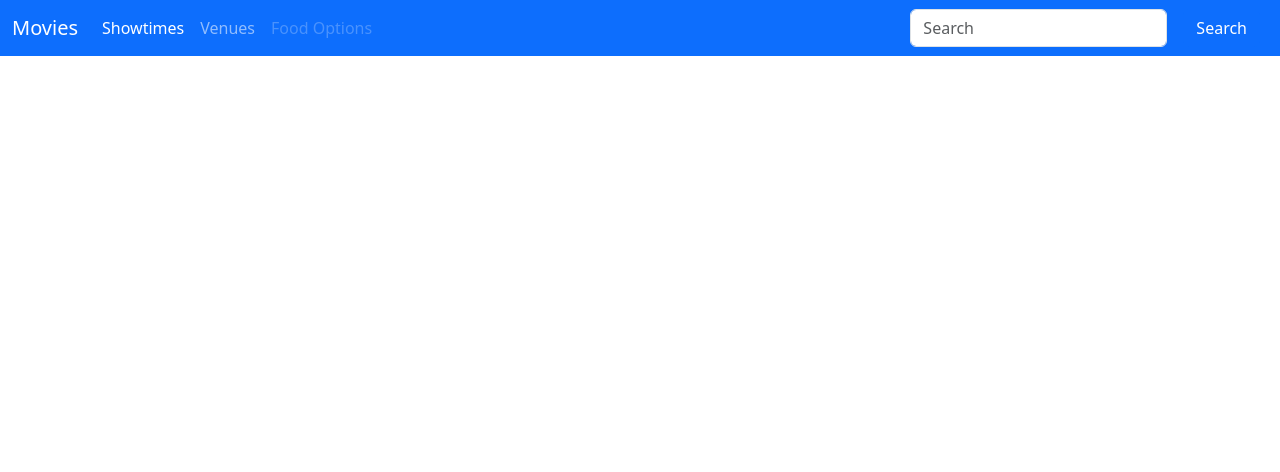
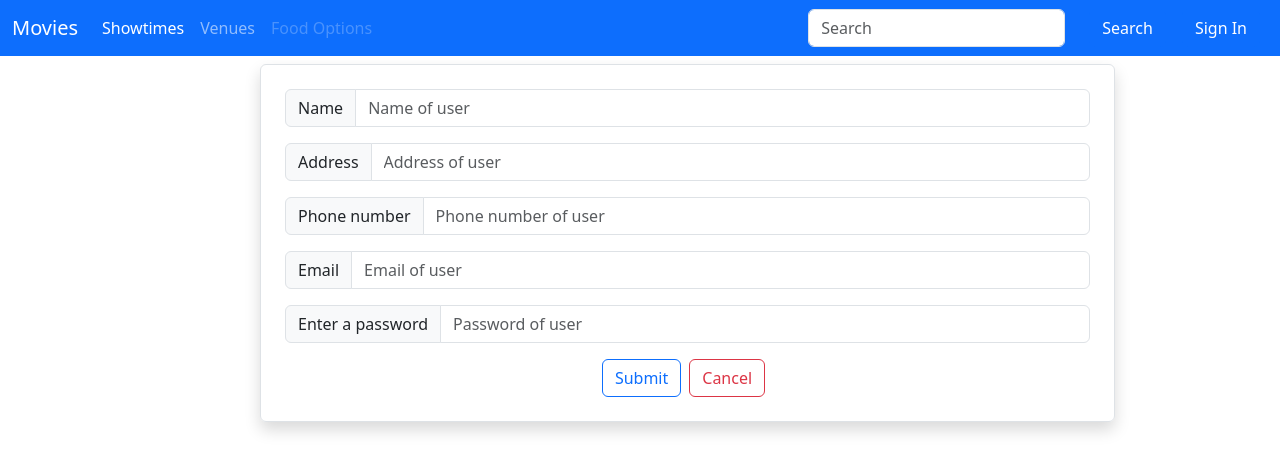
Before and after one commit to hansinikb/movie-booking-db, a React (Create React App) app in the folder frontend/: page /register in a window 1280 px wide. Shown: the top 472 px of the page. Built offline with nearby package versions, Linux system fonts and the light colour scheme.

Commit message:
login page

```diff
--- a/frontend/src/App.js
+++ b/frontend/src/App.js
@@ -7,6 +7,8 @@ import AddMovie from './movies/AddMovie';
 import EditMovie from './movies/EditMovie';
 import ViewMovie from './movies/ViewMovie';
 import BookMovie from './movies/BookMovie';
+import Login from './pages/Login';
+import Register from './pages/Register';
 
 function App() {
   return (
@@ -15,10 +17,12 @@ function App() {
         <Navbar/>
         <Routes>
           <Route exact path = "/" element= {<Home/>}/>
+          <Route exact path = "/login" element = {<Login/>}/>
           <Route exact path = "/addMovie" element= {<AddMovie/>}/>
           <Route exact path = "/editmovie/:id" element = {<EditMovie/>} />
           <Route exact path = "/viewmovie/:id" element = {<ViewMovie/>} />
           <Route exact path = "/bookmovie/:id" element = {<BookMovie/>} />
+          <Route exact path = "/register" element = {<Register/>}/>
         </Routes>
       </Router>
 
--- a/frontend/src/layout/Navbar.js
+++ b/frontend/src/layout/Navbar.js
@@ -23,9 +23,11 @@ export default function Navbar() {
                             </li>
                         </ul>
                         <form className="d-flex" role="search">
-                            <input className="form-control me-2" type="search" placeholder="Search" aria-label="Search"/>
+                            <input className="form-control me-3" type="search" placeholder="Search" aria-label="Search"/>
                                 <button className="btn btn-primary mx-2" type="submit">Search</button>
                         </form>
+                        <Link className="btn btn-primary mx-2" type="submit" to="/login">Sign In</Link>
+
                     </div>
                 </div>
             </nav>
--- a/frontend/src/movies/BookMovie.js
+++ b/frontend/src/movies/BookMovie.js
@@ -116,13 +116,13 @@ export default function BookMovie() {
       </div>
       <div className='col-md-6 offset-md-3 p-10 mt-25 shadow'>
         <div>
-          <h3><span className="badge bg-light">Selected Seats</span>
+          <h3><span className="card-body">Selected Seats: </span>
             {selectedSeats.map((seat, index) => (
               <span key={index}>{seat} </span>
             ))}</h3>
         </div>
 
-        <h3><span className="badge bg-light">Total Price: </span> ${totalPrice}</h3>
+        <h3><span className="card-body">Total Price: </span> ${totalPrice}</h3>
 
         <select className="form-select m-3 w-50 align-items-center mx-auto" aria-label="Payment method" placeholder='Payment method' onChange={handlePaymentSelection} required >
           <option value="credit card">Credit Card</option>
--- a/frontend/src/pages/Home.js
+++ b/frontend/src/pages/Home.js
@@ -25,7 +25,7 @@ export default function Home() {
     return (
         <div className='container'>
             <div className='py-2'>
-                <Link className="btn btn-outline-light" to="/addMovie">Add Movie</Link>
+                <Link className="btn btn-outline-dark" to="/addMovie">Add Movie</Link>
             </div>
             <div className='py-4'>
 
--- /dev/null
+++ b/frontend/src/pages/Login.js
@@ -0,0 +1,83 @@
+import React, { useEffect, useState } from 'react'
+import axios from 'axios'
+import { Link, useParams } from 'react-router-dom';
+
+export default function Login() {
+        const [user, setUser] = useState({});
+        const { user_id } = useParams();
+        const [error, setError] = useState('');
+        const [email, setEmail] = useState('');
+
+        useEffect(() => {
+          const fetchUser = async () => {
+            try {
+              const response = await axios.get(`http://localhost:3000/${user_id}`);
+              setUser(response.data);
+            } catch (error) {
+              if ( error.response.status === 404 && error.response) {
+                setError('Invalid email or password. Please try again.');
+              } else {
+                console.error('Error fetching data: ', error);
+              }
+            }
+          };
+
+          if (email) {
+            fetchUser(); // Call the fetchUser function only if the email is present
+          }
+        }, [email]);
+
+        const handleEmailChange = (e) => {
+            setEmail(e.target.value); // Update the email state when the input changes
+          };
+
+    return (
+        <section className="vh-100">
+            <div className="container py-5 h-100">
+                <div className="row d-flex justify-content-center align-items-center h-100">
+                    <div className="col col-xl-10">
+                        <div className="card">
+                            <div className="row g-0">
+                                <div className="col-md-6 col-lg-5 d-none d-md-block">
+                                    <img src="https://mdbcdn.b-cdn.net/img/Photos/new-templates/bootstrap-login-form/img1.webp"
+                                        alt="login form" className="img-fluid"/>
+                                </div>
+                                <div className="col-md-6 col-lg-7 d-flex align-items-center">
+                                    <div className="card-body p-4 p-lg-5 text-black">
+                                        <form>
+
+                                            <div className="d-flex align-items-center mb-3 pb-1">
+                                                <i className="fas fa-cubes fa-2x me-3"></i>
+                                                <span className="h1 fw-bold mb-0">Logo</span>
+                                            </div>
+
+                                            <h5 className="fw-normal mb-3 pb-3">Sign into your account</h5>
+
+                                            <div className="form-outline mb-4">
+                                                <input type="email" id="form2Example17" className="form-control form-control-lg" value={email} onChange={handleEmailChange} />
+                                                <label className="form-label" htmlFor="form2Example17">Email address</label>
+                                            </div>
+
+                                            <div className="form-outline mb-4">
+                                                <input type="password" id="form2Example27" className="form-control form-control-lg" />
+                                                <label className="form-label" for="form2Example27">Password</label>
+                                            </div>
+
+                                            <div className="pt-1 mb-4">
+                                                <button className="btn btn-dark btn-lg btn-block" type="button">Login</button>
+                                            </div>
+                                            <div>{error && (<p className="error text-warning"> {error} </p>)}</div>
+                                            <p className="mb-5 pb-lg-2">Don't have an account? <Link to = "/register">Register here</Link></p>
+                                            <Link type="submit" className='btn btn-outline-primary mx-2' to="/">Go Back</Link>
+                                        </form>
+
+                                    </div>
+                                </div>
+                            </div>
+                        </div>
+                    </div>
+                </div>
+            </div>
+        </section>
+    )
+}
--- /dev/null
+++ b/frontend/src/pages/Register.js
@@ -0,0 +1,66 @@
+import React, { useState } from 'react'
+import { Link, useNavigate } from 'react-router-dom';
+import axios from "axios"
+
+export default function Register() {
+
+    let navigate = useNavigate()
+
+    const[user, setUser] = useState({
+        name: "",
+        address: "",
+        phone_number: "",
+        email:"",
+        password: ""
+    });
+
+    const {name, address, phone_number, email,password} = user;
+
+    const onInputChange = (e) =>{
+        setUser({...user,[e.target.name]:e.target.value});
+    };
+
+    const onSubmit = async(e) =>{
+        e.preventDefault()
+        await axios.post("http://localhost:3000/customer",user);
+        navigate("/login")
+    }
+
+    return (
+        <div className='container'>
+            <div className='row'>
+                <div className='col-md-9 offset-md-2 border rounded p-4 mt-2 shadow'>
+                    <form onSubmit={(e)=>onSubmit(e)}>
+                    <div className="input-group mb-3">
+                        <span htmlFor="Name" className="input-group-text">Name</span>
+                        <input type="text" className="form-control" placeholder='Name of user' name="name" value={name} onChange={(e)=>onInputChange(e)}/>
+                    </div>
+
+                    <div className="input-group mb-3">
+                        <span htmlFor="Address" className="input-group-text">Address</span>
+                        <input type="text" className="form-control" placeholder='Address of user' name="name" value={address} onChange={(e)=>onInputChange(e)}/>
+                    </div>
+
+                    <div className="input-group mb-3">
+                        <span htmlFor="Language" className="input-group-text">Phone number</span>
+                        <input type="tel" pattern='[0-9]{10}' className="form-control" placeholder='Phone number of user' name="name" value={phone_number} onChange={(e)=>onInputChange(e)}/>
+                    </div>
+                    <div className="input-group mb-3">
+                        <span htmlFor="Email" className="input-group-text">Email</span>
+                        <input type="text" className="form-control" placeholder='Email of user' name="name" value={email} onChange={(e)=>onInputChange(e)}/>
+                    </div>
+
+                    <div className="input-group mb-3">
+                        <span htmlFor="Password" className="input-group-text">Enter a password</span>
+                        <input type="text" className="form-control" placeholder='Password of user' name="name" value={password} onChange={(e)=>onInputChange(e)}/>
+                    </div>
+
+
+                    <button type="submit" className='btn btn-outline-primary'>Submit</button>
+                    <Link type="submit" className='btn btn-outline-danger mx-2' to="/login">Cancel</Link>
+                    </form>
+                </div>
+            </div>
+        </div>
+    )
+}
```
